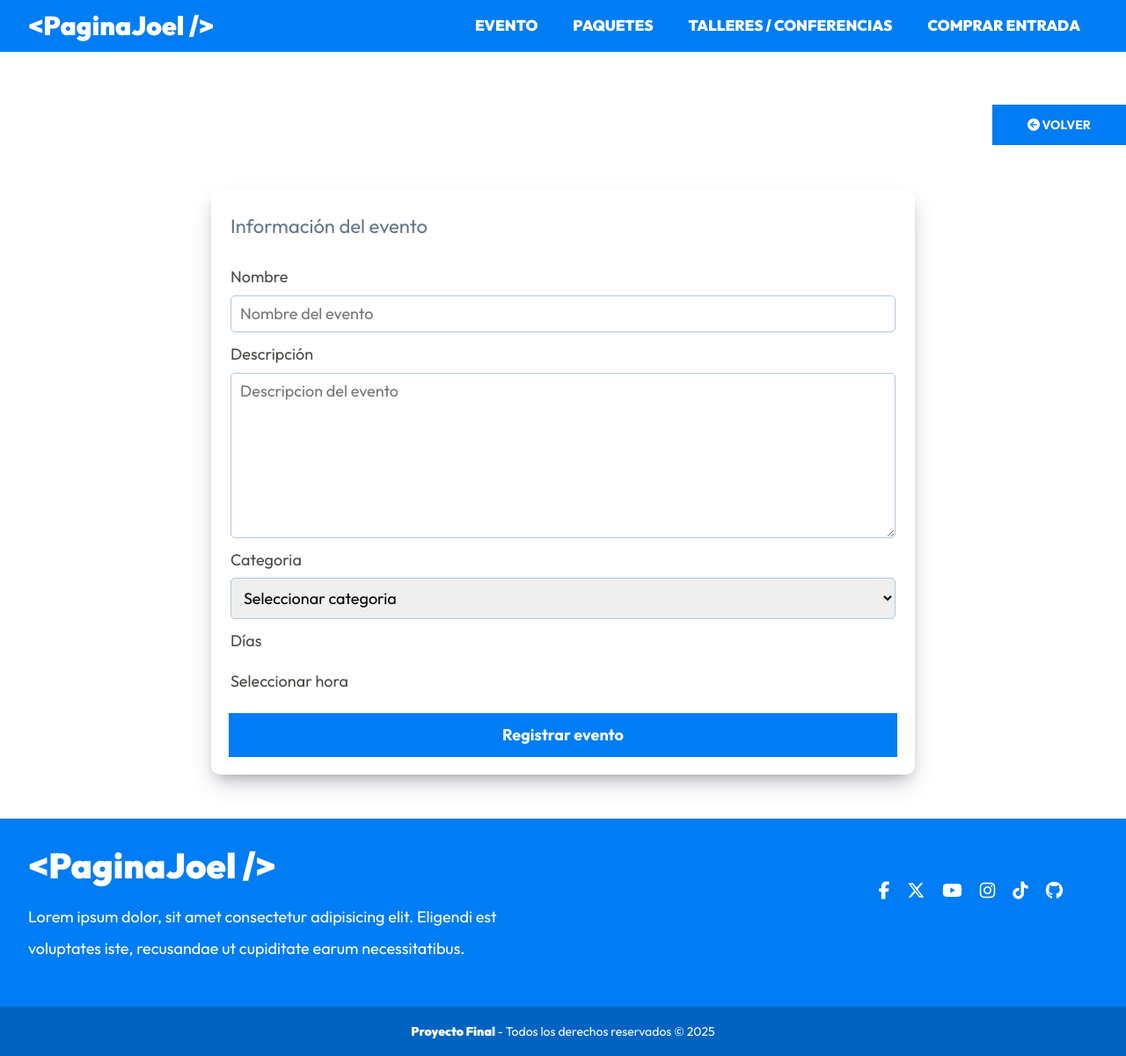
After one commit to Jromark23/TrabajoFinalDAW, a PHP site: template views/admin/eventos/crear.php in a window 1280 px wide. The commit adds this page. Shown: the part 601-1802 px from the top of the page at 88% size. Run offline with PHP 8.4, Linux system fonts and the light colour scheme; the template is opened without the code that fills it, so the values that code supplies are empty; a stand-in replaces the project's code that opens the database connection; style sheets or scripts are compiled from the project's sources; some libraries are stand-ins or nearby versions.

Commit message:
Avance en la parte de los eventos

```diff
--- a/models/ActiveRecord.php
+++ b/models/ActiveRecord.php
@@ -121,9 +121,9 @@ class ActiveRecord
 	}
 
 	// Obtener todos los Registros
-	public static function all()
+	public static function all($orden = 'DESC')
 	{
-		$query = "SELECT * FROM " . static::$tabla . " ORDER BY 3";
+		$query = "SELECT * FROM " . static::$tabla . " ORDER BY id $orden";
 		$resultado = self::consultarSQL($query);
 		return $resultado;
 	}
--- a/public/index.php
+++ b/public/index.php
@@ -48,6 +48,11 @@ $router->post('/admin/ponentes/eliminar', [PonentesController::class, 'eliminar'
 
 
 $router->get('/admin/eventos', [EventosController::class, 'index']);
+$router->get('/admin/eventos/crear', [EventosController::class, 'crear']);
+$router->post('/admin/eventos/crear', [EventosController::class, 'crear']);
+$router->get('/admin/eventos/editar', [EventosController::class, 'editar']);
+$router->post('/admin/eventos/editar', [EventosController::class, 'editar']);
+$router->post('/admin/eventos/eliminar', [EventosController::class, 'index']);
 
 $router->get('/admin/usuarios', [UsuariosController::class, 'index']);
 
--- a/src/scss/UI/formulario/_formulario.scss
+++ b/src/scss/UI/formulario/_formulario.scss
@@ -18,7 +18,7 @@
 		color: rgba(v.$negro, .8);
 	}
 
-	&__input {
+	&__input, &__select {
 		padding: 1rem;
 		border: 1px solid darken(v.$gris-claro, 20);
 		border-radius: .5rem;
@@ -33,6 +33,11 @@
 			border-top-left-radius: 0;
 			border-bottom-left-radius: 0;
 		}
+	}
+
+	&__radio {
+		display: flex;
+		gap: 2rem;
 	}
 
 	&__submit {
--- /dev/null
+++ b/src/scss/UI/formulario/_horas.scss
@@ -0,0 +1,6 @@
+@use 'base/variables' as v;
+@use 'base/mixins' as m;
+
+.horas {
+	@include m.reset-lista;
+}
--- a/src/scss/UI/formulario/_index.scss
+++ b/src/scss/UI/formulario/_index.scss
@@ -1,2 +1,3 @@
 @forward 'formulario';
 @forward 'acciones';
+@forward 'horas';
--- /dev/null
+++ b/views/admin/eventos/crear.php
@@ -0,0 +1,20 @@
+<h2 class="dashboard__heading"> <?php echo $titulo; ?> </h2>
+
+<div class="dashboard__contenedor-boton">
+	<a href="/admin/eventos" class="dashboard__boton">
+		<i class="fa-solid fa-circle-arrow-left"></i>
+		Volver
+	</a>
+</div>
+
+<div class="dashboard__formulario">
+	<?php include_once __DIR__ . '/../../templates/alertas.php' ?>
+
+	<form action="/admin/eventos/crear" method="post" class="formulario">
+
+		<?php include_once __DIR__ . '/formulario.php' ?>
+
+
+		<input class="formulario__submit formulario__submit--registrar" type="submit" value="Registrar evento">
+	</form>
+</div>
--- /dev/null
+++ b/views/admin/eventos/formulario.php
@@ -0,0 +1,51 @@
+<fieldset class="formulario__fieldset">
+	<legend class="formulario__legend">Información del evento</legend>
+
+	<div class="formulario__campo">
+		<label for="nombre" class="formulario__label">Nombre</label>
+		<input type="text" name="nombre" id="nombre" class="formulario__input"
+			placeholder="Nombre del evento">
+	</div>
+
+	<div class="formulario__campo">
+		<label for="descripcion" class="formulario__label">Descripción</label>
+		<textarea name="descripcion" id="descripcion" class="formulario__input"
+			placeholder="Descripcion del evento" rows="8"></textarea>
+	</div>
+
+	<div class="formulario__campo">
+		<label for="categoria" class="formulario__label">Categoria</label>
+		<select class="formulario__select" id="categoria" name="categoria_id">
+			<option value="">Seleccionar categoria</option>
+			<?php foreach ($categorias as $categoria) { ?>
+				<option value="<?php echo $categoria->id; ?>"><?php echo $categoria->nombre; ?></option>
+			<?php } ?>
+		</select>
+	</div>
+
+	<div class="formulario__campo">
+		<label for="dia" class="formulario__label">Días</label>
+
+		<div class="formulario__radio">
+			<?php foreach ($dias as $dia) { ?>
+				<div>
+					<label for="<?php echo strtolower($dia->nombre); ?>"><?php echo $dia->nombre; ?></label>
+
+					<input type="radio" id="<?php echo strtolower($dia->nombre); ?>"
+						value="<?php echo $dia->id; ?>">
+				</div>
+			<?php } ?>
+		</div>
+	</div>
+
+	<div id="horas" class="formulario__campo">
+		<label for="hora" class="formulario__label">Seleccionar hora</label>
+		<ul class="horas">
+			<?php foreach($horas as $hora) { ?>
+				<li class="horas__hora"> <?php echo $hora->hora ?> </li>
+			<?php } ?>
+		</ul>
+	</div>
+
+
+</fieldset>
```
Also changed, not shown: controllers/EventosController.php (+26 -0 lines), models/Categoria.php (added, +19 -0 lines), models/Dia.php (added, +19 -0 lines), models/Hora.php (added, +19 -0 lines), views/admin/eventos/index.php (+9 -0 lines), src/img/fondo.jpg (renamed from src/img/sobre_devwebcamp.jpg).
